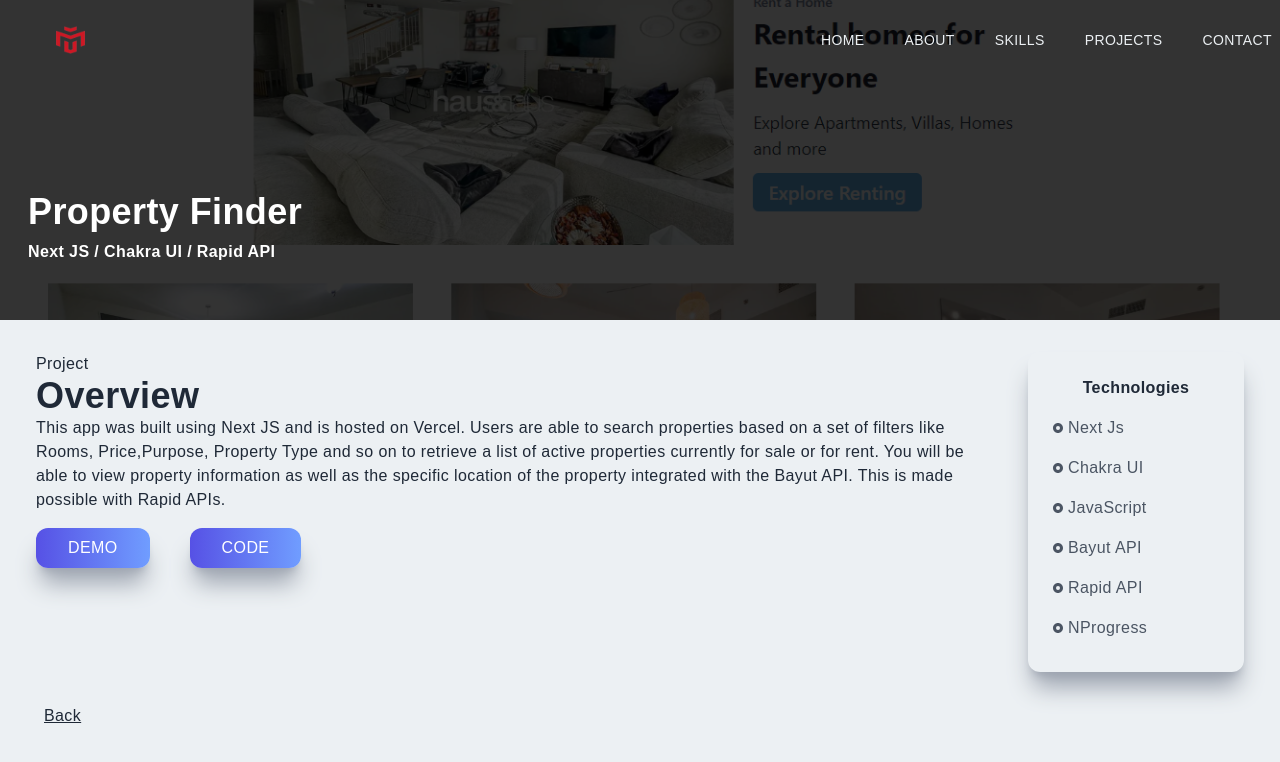
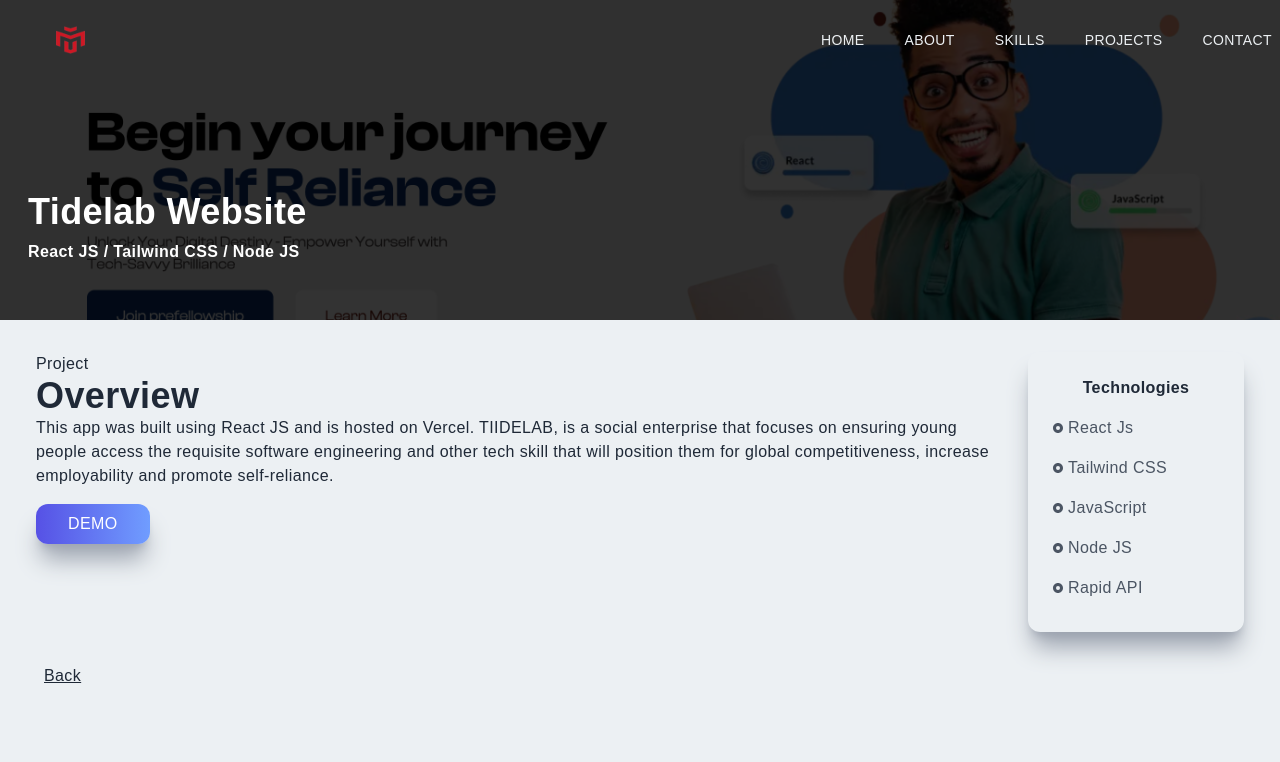
Before and after one commit to Amir9eng/Portfolio, a Next.js app: page /estate in a window 1280 px wide. Shown: the top 762 px of the page. Built offline with nearby package versions, Linux system fonts and the light colour scheme.

Commit message:
profile & profile details

```diff
--- a/components/Projects.jsx
+++ b/components/Projects.jsx
@@ -1,6 +1,6 @@
 import Image from 'next/image';
 import React from 'react';
-import EstateImg from '../public/assets/projects/Estate.png';
+import EstateImg from '../public/assets/projects/tidelab.png';
 import propertyImg from '../public/assets/projects/property.png';
 import digitalImg from '../public/assets/projects/digital.png';
 import afrihealthImg from '../public/assets/projects/afrihealth.png';
@@ -16,21 +16,9 @@ const Projects = () => {
         <h2 className="py-4 whitespace-nowrap">What I’ve Built</h2>
         <div className="grid md:grid-cols-2 gap-8">
           <ProjectItem
-            title="Property Finder"
+            title="Tidelab Website"
             backgroundImg={EstateImg}
             projectUrl="/estate"
-            tech="Next JS"
-          />
-          <ProjectItem
-            title="Resort Website"
-            backgroundImg={propertyImg}
-            projectUrl="/property"
-            tech="Vite JS"
-          />
-          <ProjectItem
-            title="Digital Leaps"
-            backgroundImg={digitalImg}
-            projectUrl="/digital"
             tech="React JS"
           />
           <ProjectItem
@@ -39,6 +27,13 @@ const Projects = () => {
             projectUrl="/afrihealth"
             tech="React JS"
           />
+          git
+          <ProjectItem
+            title="Resort Website"
+            backgroundImg={propertyImg}
+            projectUrl="/property"
+            tech="Vite JS"
+          />
         </div>
       </div>
     </div>
--- a/pages/estate.jsx
+++ b/pages/estate.jsx
@@ -1,91 +1,74 @@
-import Image from 'next/image'
-import React from 'react'
-import estateImg from '../public/assets/projects/Estate.png'
-import { RiRadioButtonFill } from 'react-icons/ri'
-import Link from 'next/link'
+import Image from 'next/image';
+import React from 'react';
+import estateImg from '../public/assets/projects/tidelab.png';
+import { RiRadioButtonFill } from 'react-icons/ri';
+import Link from 'next/link';
 
 const estate = () => {
   return (
-    <div className='w-full'>
-      <div className='w-screen h-[30vh] lg:h-[40vh] relative'>
-        <div className='absolute top-0 left-0 h-[30vh] lg:h-[40vh] bg-black/80 z-10 w-full' />
+    <div className="w-full">
+      <div className="w-screen h-[30vh] lg:h-[40vh] relative">
+        <div className="absolute top-0 left-0 h-[30vh] lg:h-[40vh] bg-black/80 z-10 w-full" />
         <Image
-          className='absolute z-1'
-          layout='fill'
-          objectFit='cover'
+          className="absolute z-1"
+          layout="fill"
+          objectFit="cover"
           src={estateImg}
-          alt='/'
+          alt="/"
         />
-        <div className='absolute top-[70%] max-w-[1240px] w-full left-[50%] right-[50%] translate-x-[-50%] translate-y-[-50%] text-white z-10 p-2'>
-          <h2 className='py-2'>Property Finder</h2>
-          <h3>Next JS / Chakra UI / Rapid API</h3>
+        <div className="absolute top-[70%] max-w-[1240px] w-full left-[50%] right-[50%] translate-x-[-50%] translate-y-[-50%] text-white z-10 p-2">
+          <h2 className="py-2">Tidelab Website</h2>
+          <h3>React JS / Tailwind CSS / Node JS</h3>
         </div>
       </div>
-      <div className='max-w-[1240px] mx-auto grid md:grid-cols-5 gap-8 pt-8 px-4'>
-        <div className='col-span-4'>
+      <div className="max-w-[1240px] mx-auto grid md:grid-cols-5 gap-8 pt-8 px-4">
+        <div className="col-span-4">
           <p>Project</p>
           <h2>Overview</h2>
           <p>
-            This app was built using Next JS and is hosted on Vercel. Users are
-            able to search properties based on a set of filters like Rooms,
-            Price,Purpose, Property Type and so on to retrieve a list of active
-            properties currently for sale or for rent. You will be able to view
-            property information as well as the specific location of the
-            property integrated with the Bayut API. This is made possible with
-            Rapid APIs.
+            This app was built using React JS and is hosted on Vercel. TIIDELAB,
+            is a social enterprise that focuses on ensuring young people access
+            the requisite software engineering and other tech skill that will
+            position them for global competitiveness, increase employability and
+            promote self-reliance.
           </p>
-          <a
-            href='http://estate-kappa.vercel.app'
-            target='#blank'
-            rel='noreferrer'
-          >
-            <button className='px-8 py-2 mt-4 mr-10'>Demo</button>
-          </a>
-          <a
-            href='https://github.com/Amir9eng/Real-Estate'
-            target='#blank'
-            rel='noreferrer'
-          >
-            <button className='px-8 py-2 mt-4'>Code</button>
+          <a href="https://tiidelab.com" target="#blank" rel="noreferrer">
+            <button className="px-8 py-2 mt-4 mr-10">Demo</button>
           </a>
         </div>
-        <div className='col-span-4 md:col-span-1 shadow-xl shadow-gray-400 rounded-xl p-4'>
-          <div className='p-2'>
-            <p className='text-center font-bold pb-2'>Technologies</p>
-            <div className='grid grid-cols-1 md:grid-cols-1'>
-              <p className='text-gray-600 py-2 flex items-center'>
-                <RiRadioButtonFill className='pr-1' />
-                Next Js
+        <div className="col-span-4 md:col-span-1 shadow-xl shadow-gray-400 rounded-xl p-4">
+          <div className="p-2">
+            <p className="text-center font-bold pb-2">Technologies</p>
+            <div className="grid grid-cols-1 md:grid-cols-1">
+              <p className="text-gray-600 py-2 flex items-center">
+                <RiRadioButtonFill className="pr-1" />
+                React Js
               </p>
-              <p className='text-gray-600 py-2 flex items-center'>
-                <RiRadioButtonFill className='pr-1' />
-                Chakra UI
+              <p className="text-gray-600 py-2 flex items-center">
+                <RiRadioButtonFill className="pr-1" />
+                Tailwind CSS
               </p>
-              <p className='text-gray-600 py-2 flex items-center'>
-                <RiRadioButtonFill className='pr-1' />
+              <p className="text-gray-600 py-2 flex items-center">
+                <RiRadioButtonFill className="pr-1" />
                 JavaScript
               </p>
-              <p className='text-gray-600 py-2 flex items-center'>
-                <RiRadioButtonFill className='pr-1' />
-                Bayut API
+              <p className="text-gray-600 py-2 flex items-center">
+                <RiRadioButtonFill className="pr-1" />
+                Node JS
               </p>
-              <p className='text-gray-600 py-2 flex items-center'>
-                <RiRadioButtonFill className='pr-1' />
+              <p className="text-gray-600 py-2 flex items-center">
+                <RiRadioButtonFill className="pr-1" />
                 Rapid API
-              </p>
-              <p className='text-gray-600 py-2 flex items-center'>
-                <RiRadioButtonFill className='pr-1' />
-                NProgress
               </p>
             </div>
           </div>
         </div>
-        <Link href='/#Projects'>
-          <p className='underline cursor-pointer mb-4 pl-2'>Back</p>
+        <Link href="/#Projects">
+          <p className="underline cursor-pointer mb-4 pl-2">Back</p>
         </Link>
       </div>
     </div>
-  )
-}
+  );
+};
 
-export default estate
+export default estate;
```
Also changed, not shown: public/assets/projects/tidelab.png (added), 1 other file (tests, documents, lock files or other folders).
